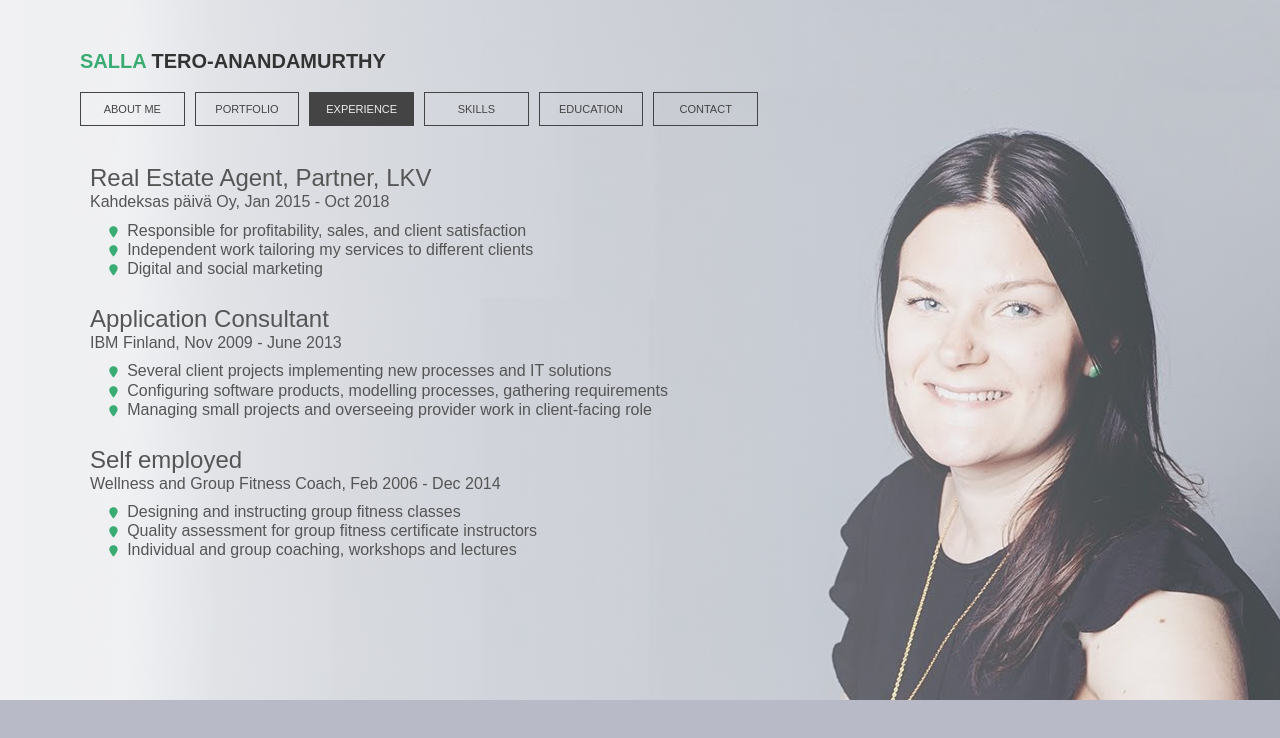
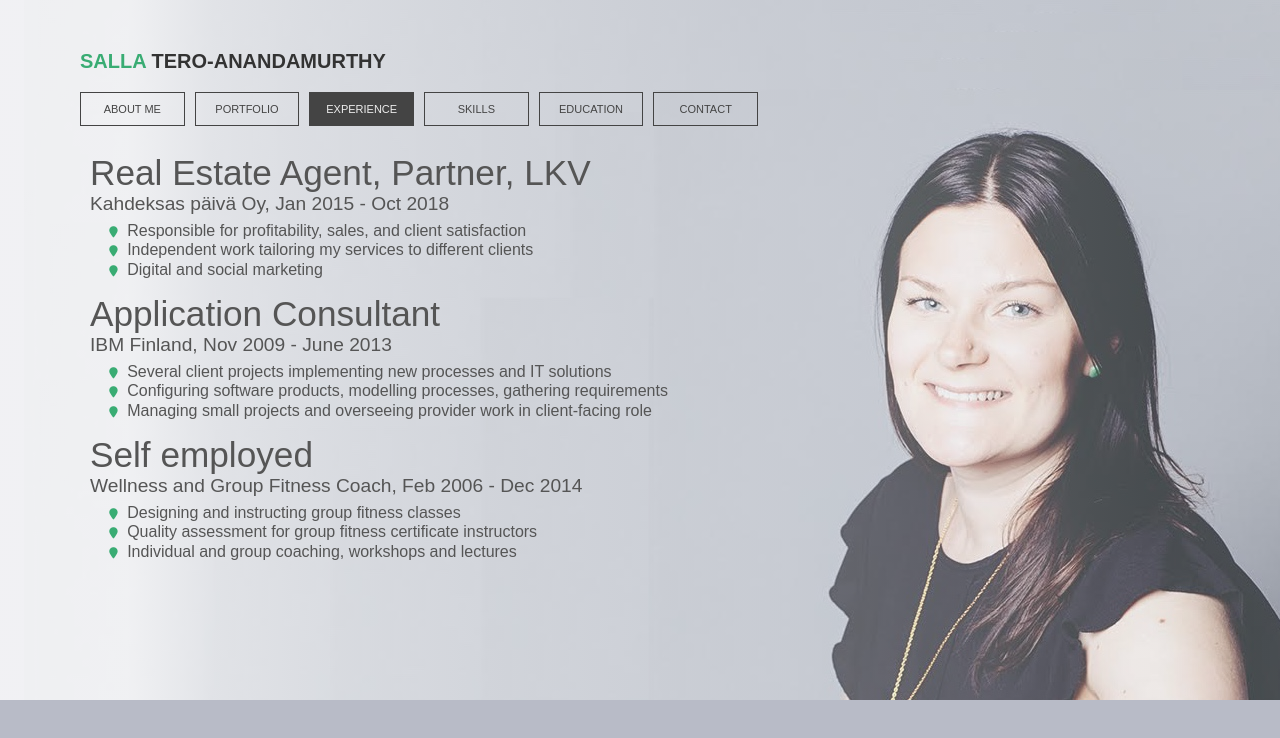
Before and after one commit to sallatero/sallatero.github.io, a React (Create React App) app: page / in a window 1280 px wide. Both pictures are taken after a click on the element "EXPERIENCE". Shown: the top 738 px of the page. Built offline with nearby package versions, Linux system fonts and the light colour scheme.

Commit message:
Fixed some line height problems

```diff
--- a/src/App.css
+++ b/src/App.css
@@ -323,9 +323,6 @@ span {
 .lead-text-heading {
   font-size: 2.2rem;
 }
-.lead-text {
-
-}
 ul {
   list-style: none;
   margin-block-start: 0.4rem;
@@ -419,15 +416,12 @@ ul {
 }
 
 /* EXPERIENCE */
-.experience-text {
-  padding-top: 2%;
-  line-height: 1.5rem;
-}
+
 .experience-heading {
-  font-size: 1.5rem;
+  font-size: 2.2rem;
 }
 .experience-subheading {
-  font-size: 1rem;
+  font-size: 1.2rem;
 }
 .experience-text li, .skills-text li, .education-text li {
   font-size: 1rem;
@@ -499,7 +493,7 @@ ul {
   padding-inline-end: 25px;
 }
 .skills-heading {
-  font-size: 1.5rem;
+  font-size: 2.2rem;
 }
 .skills-text li {
   font-size: 1rem;
@@ -507,18 +501,19 @@ ul {
 }
 
 /* EDUCATION */
+/*
 .education-text {
   padding-top: 2%;
   line-height: 1.5rem;
-}
+} */
 .education-heading {
-  font-size: 1.5rem;
+  font-size: 2.2rem;
 }
 .education-subheading {
-  font-size: 1rem;
+  font-size: 1.2rem;
 }
 
 /* CONTACT */
 .contact-heading {
-  font-size: 1.5rem;
+  font-size: 2.2rem;
 }
```
